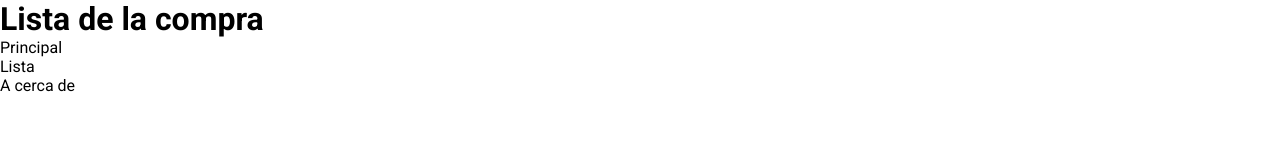
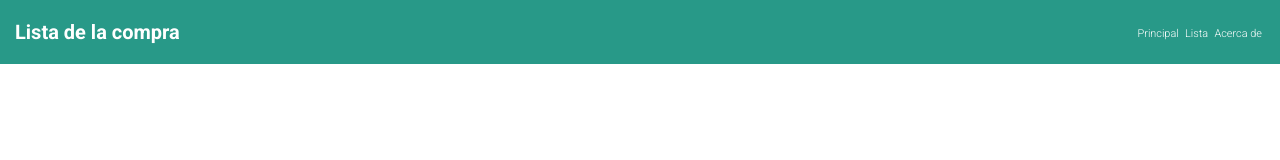
Before and after one commit to annarosesmarti/202309-w4ch3-anna-roses, a plain HTML site: page index.html in a window 1280 px wide. Drawn offline with Linux system fonts and the light colour scheme.

Commit message:
Add styles to style.css and new class to index html

```diff
--- a/index.html
+++ b/index.html
@@ -21,12 +21,11 @@
         <ul class="menu-bar">
           <li class="menu-item"><a href="/index.html">Principal</a></li>
           <li class="menu-item">Lista</li>
-          <li class="menu-item">A cerca de</li>
+          <li class="menu-item">Acerca de</li>
         </ul>
       </nav>
     </header>
   </div>
-
 </body>
 
 </html>
--- a/styles/style.css
+++ b/styles/style.css
@@ -6,6 +6,8 @@
 
 :root {
   --main-font-family: "Roboto", sans-serif;
+  --main-color: #000;
+  --secondary-color: #fff;
 }
 
 html {
@@ -22,9 +24,38 @@ ul {
   list-style: none;
   margin-top: 0;
   padding: 0;
+  margin-right: 15px;
 }
 
 a {
   text-decoration: none;
   color: inherit;
 }
+
+.main-menu-container {
+  background-color: #289988;
+  color: var(--secondary-color);
+  display: flex;
+  flex-direction: row;
+  align-items: flex-end;
+  justify-content: space-between;
+  padding: 0.3rem 0;
+}
+
+.website-title {
+  padding: 15px;
+  font-size: 1.25rem;
+}
+
+.menu-bar {
+  display: flex;
+  flex-direction: row;
+  align-items: center;
+  justify-content: space-around;
+}
+
+.menu-item {
+  font-size: 0.68rem;
+  padding: 0.2rem;
+  font-weight: 300;
+}
```
